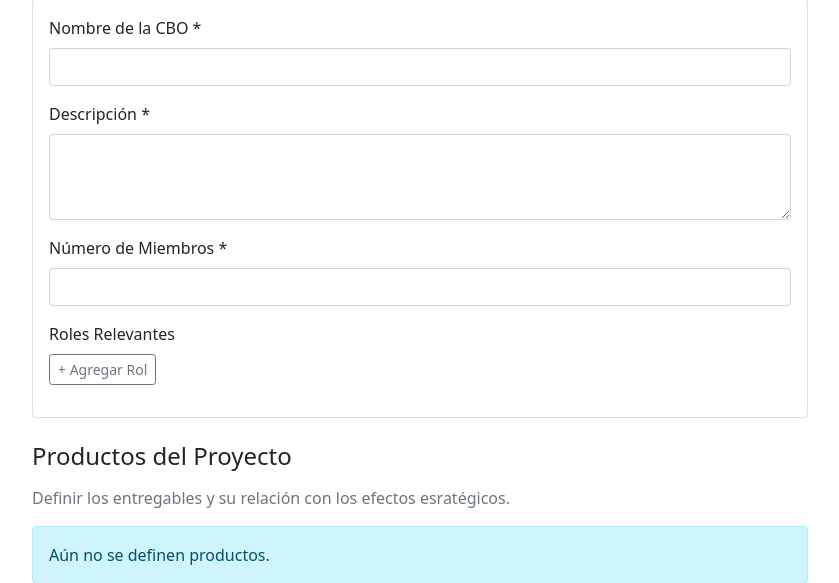
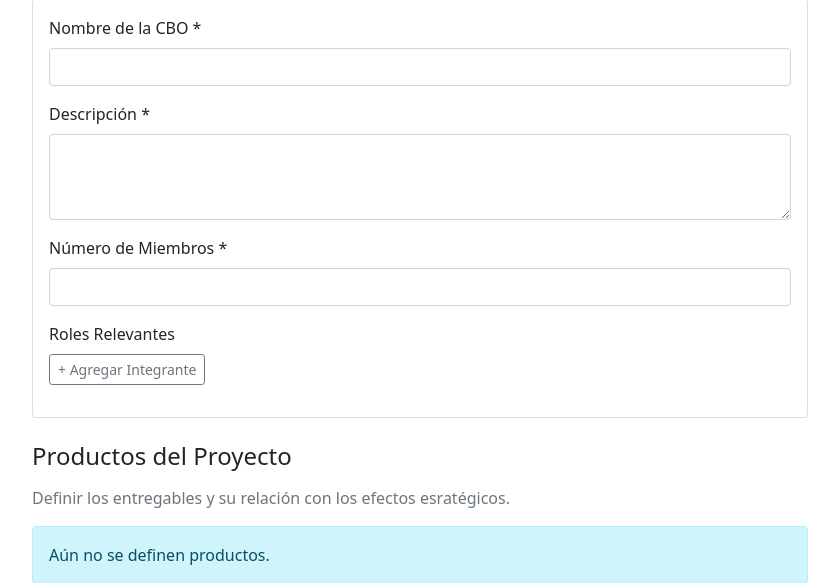
Before and after one commit to LlhFlx/Climas, a Django app: template calls/templates/calls/apply_call.html in a window 1280 px wide. Shown: the part 1641-2224 px from the top of the page, without its empty margins (220-1059 px from the left). Run offline with Django 5.2, Linux system fonts and the light colour scheme; the template is opened without the code that fills it, so the values that code supplies are empty; some libraries are stand-ins or nearby versions.

Commit message:
Update label.

```diff
--- a/calls/templates/calls/apply_call.html
+++ b/calls/templates/calls/apply_call.html
@@ -267,7 +267,7 @@
                             {% endfor %}
                         {% endif %}
                     </div>
-                    <button type="button" class="btn btn-sm btn-outline-secondary add-role">+ Agregar Rol</button>
+                    <button type="button" class="btn btn-sm btn-outline-secondary add-role">+ Agregar Integrante</button>
                 </div>
             </div>
         </div>
```
